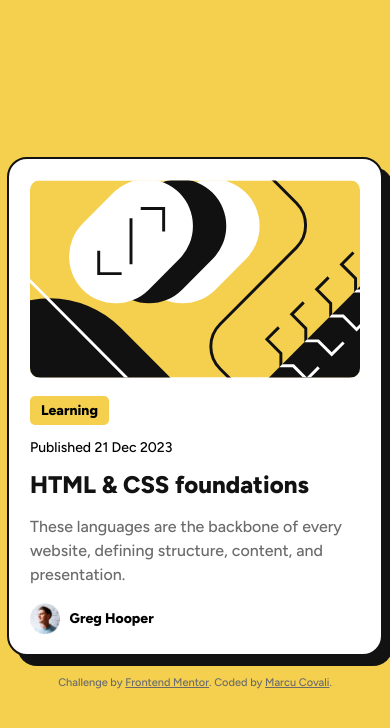
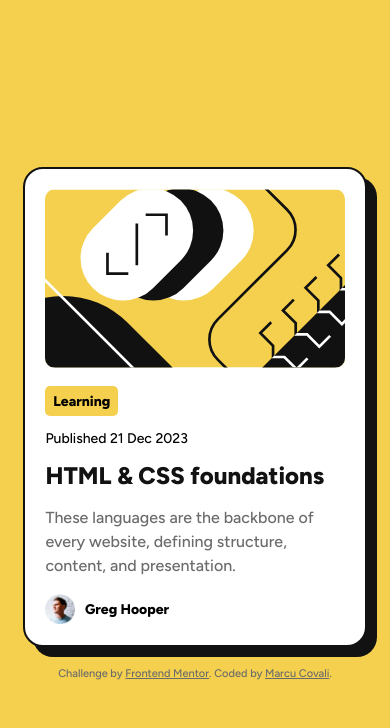
Before and after one commit to BigBoyBenz/art, a plain HTML site: page Blog Card Project 2/BlogPage.html in a window 390 px wide. Drawn offline with Linux system fonts and the light colour scheme.

Commit message:
Project 2 mobile support

```diff
--- a/Blog Card Project 2/style/style.css
+++ b/Blog Card Project 2/style/style.css
@@ -12,7 +12,9 @@ body {
 main {
   background-color: #fff;
   border-radius: 20px;
-  width: 330px;
+  width: 80%;
+  max-width: 20.5rem;
+  min-width: 15rem;
   padding: 1.3rem;
   border: 2px #121212 solid;
   box-shadow: 10px 10px 0 #121212;
```
